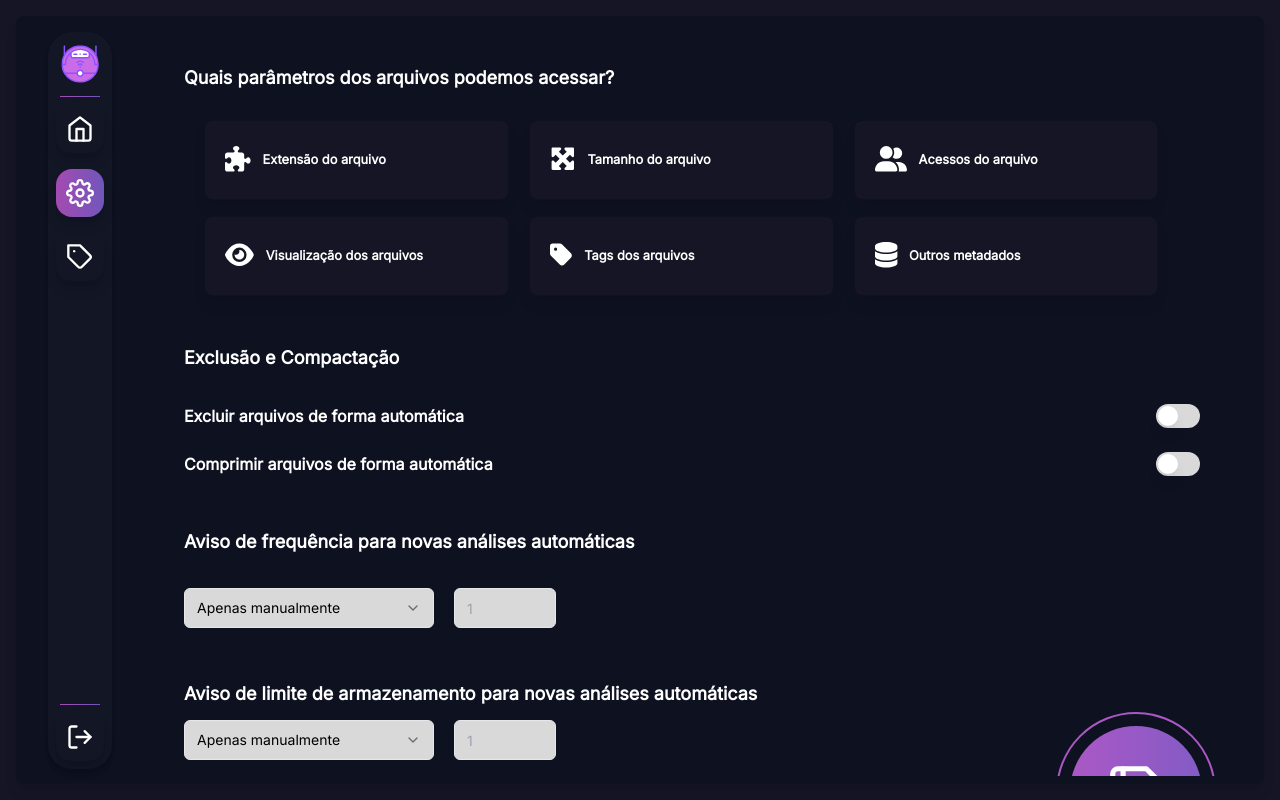
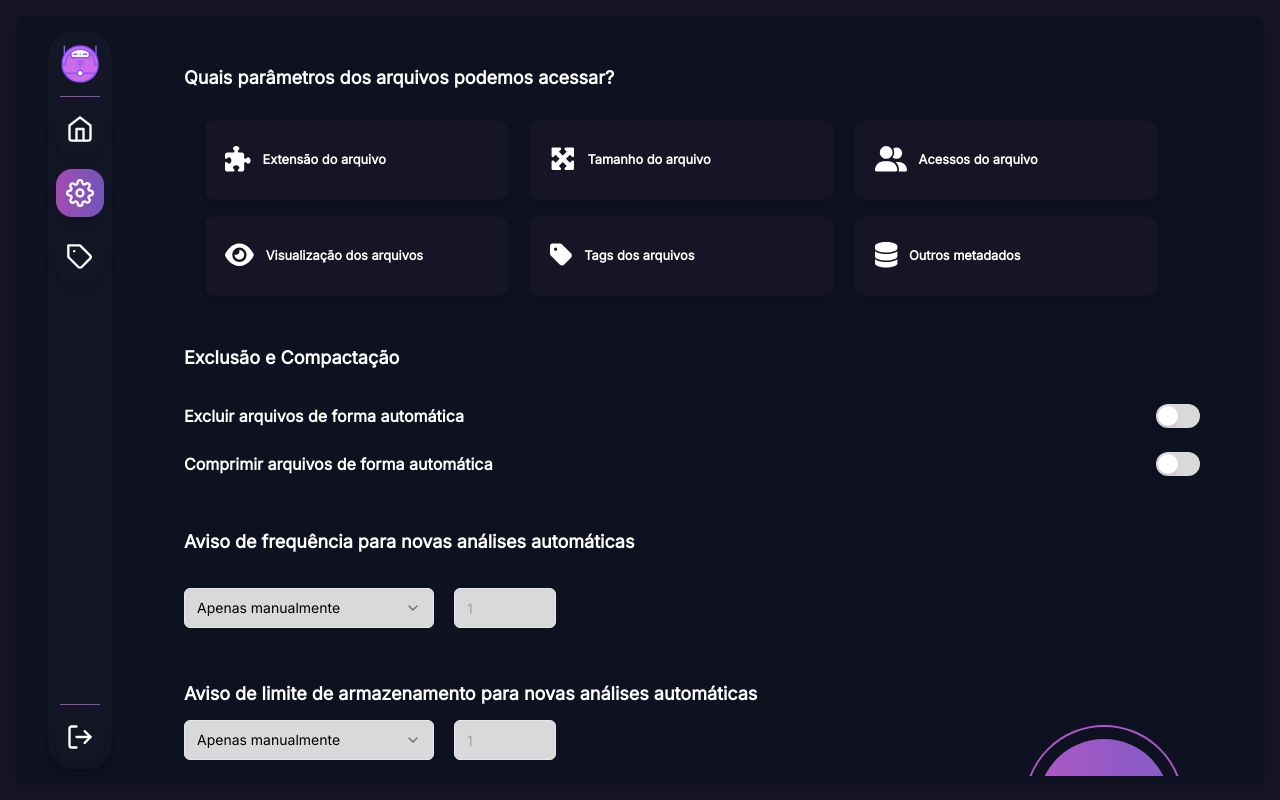
Before and after one commit to Anemaygi/CyberGari-interface, a React (Vite) app: page /settings in a window 1280 px wide. Built offline with nearby package versions, Linux system fonts and the light colour scheme.

Commit message:
fix button responsiveness settings)

```diff
--- a/src/pages/settings.tsx
+++ b/src/pages/settings.tsx
@@ -10,10 +10,12 @@ interface IconProps {
 
 function Icon({ icon }: IconProps) {
   return (
-    <div className="cursor-pointer border-2 border-roxo1 rounded-full p-2 mr-10 mt-[-10%] inline-flex h-40 w-40 float-right static" onClick={handleClick}>
+    <div className="flex justify-center lg:flex-none lg:justify-end mx-8 ">
+    <div className="cursor-pointer border-2 border-roxo1 rounded-full p-2 mr-10 mt-[-12%]  flex h-40 w-40" onClick={handleClick}>
       <div className="shadow-sm bg-gradient-to-r m-1 from-roxo1 to-roxo2 w-full rounded-full flex items-center justify-center">
         <div className="text-white"> {icon} </div>
       </div>
+    </div>
     </div>
   )
 }
@@ -28,8 +30,8 @@ const Settings: React.FC = () => {
         <div className='flex shadow-lg rounded-lg w-screen h-full p-2 bg-background'>
           <SideBar />
           <div className="overflow-y-auto flow-root static">
-            <SettingsForm isDescriptionOn={false} />
-            <Icon icon={<FiSave size="62" />}/>
+            <div><SettingsForm isDescriptionOn={false} /></div>
+            <div><Icon icon={<FiSave size="62" />}/></div>
 
           </div>
 
```
Also changed, not shown: 2 other files (tests, documents, lock files or other folders).
